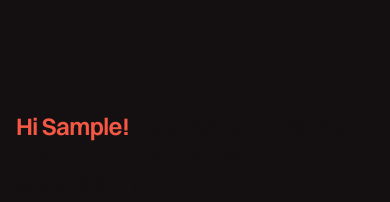
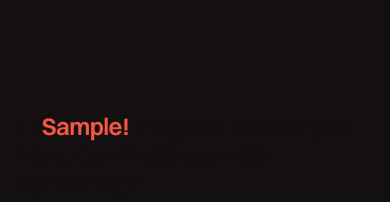
Before and after one commit to jaydesigns/offline-hopefully, a Next.js app: page / in a window 390 px wide. Both pictures are taken after typing "Sample" into the empty fields and a click on the input "Enter". Shown: the part 2532-2734 px from the top of the page. Built offline with nearby package versions, Linux system fonts and the light colour scheme.

Commit message:
mobile header

```diff
--- a/components/contact.js
+++ b/components/contact.js
@@ -12,7 +12,7 @@ const Greeting = (props) =>{
         <>
             <div ref={props.headingText} className="relative col-span-12">
                 <div className="absolute" data-name="name">
-                    <h3 className="greet leading-suis text-2xl md:text-MED font-semibold col-span-8 md:col-span-12">Thanks for taking interest in my work. I&apos;d like to know your name.</h3>
+                    <h3 className="greet leading-suis text-2xl md:text-6xl font-semibold col-span-8 md:col-span-12">Thanks for taking interest in my work. I&apos;d like to know your name.</h3>
                 </div>
             </div>
         </>
@@ -40,7 +40,7 @@ const Meet = (props) =>{
         <>
             <div ref={props.headingText} className="relative col-span-12">
                 <div className="absolute" data-name="needs">
-                    <h3 ref={meetText} className="greet text-2xl md:text-6xl tracking-tight leading-suis font-semibold col-span-8 md:col-span-12"><span style={{color:"#F45844"}}>Hi {una[0]}!</span> It&apos;s great to have you here. Can I help you with something?</h3>
+                    <h3 ref={meetText} className="greet text-2xl md:text-6xl tracking-tight leading-suis font-semibold col-span-8 md:col-span-12">Hi <span style={{color:"#F45844"}}>{una[0]}!</span> It&apos;s great to have you here. Can I help you with something?</h3>
                 </div>
             </div>
         </>
@@ -186,6 +186,7 @@ const Contact = () => {
                 {(step==="name"||step==="error")&&<Name handleNameResponse={handleNameResponse} handleChange={handleChange} submitBtn={submitBtn}/>}
                 {/* {step==="error"&&<Name handleNameResponse={handleNameResponse} handleChange={handleChange} submitBtn={submitBtn}/>} */}
                 {step==="needs"&&<Needs handleNameResponse={handleNameResponse} handleChange={handleChange} submitBtn={submitBtn}/>}
+                {(step==="looking"||step==="socials")&&<Needs handleNameResponse={handleNameResponse} handleChange={handleChange} submitBtn={submitBtn}/>}
             </div>
             <div className="row-start-6">
                 <h6 className="text-red text-xs font-bold leading-tight">Don&apos;t worry, your name won&apos;t be saved anywhere.</h6>
--- a/components/introduction.js
+++ b/components/introduction.js
@@ -27,7 +27,7 @@ const Ampersand = ({wrapper,container,glyph}) => {
 
 const TextSlider = ({wrap,refr,heading,gridPos,firstWord,secondWord}) => {
     let classList = 'overflow-hidden overflow-y-hidden relative align-baseline'
-    let headingList = `${heading} text-XL md:text-xxxl font-semibold text-black tracking-tighter uppercase leading-none`
+    let headingList = `${heading} text-5xl md:text-xxxl font-semibold text-black tracking-tighter uppercase leading-none`
     return (
         <div className={`${gridPos} overflow-hidden realtive`}>
             <div ref={wrap} className={classList}>
```
